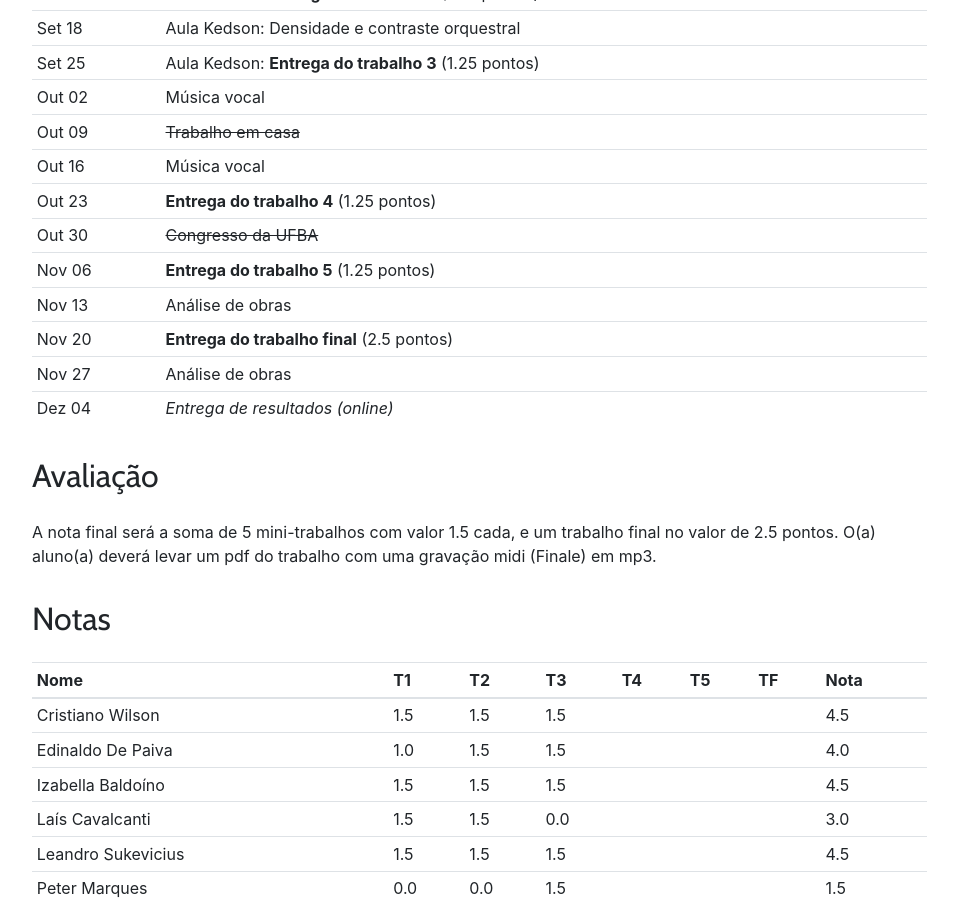
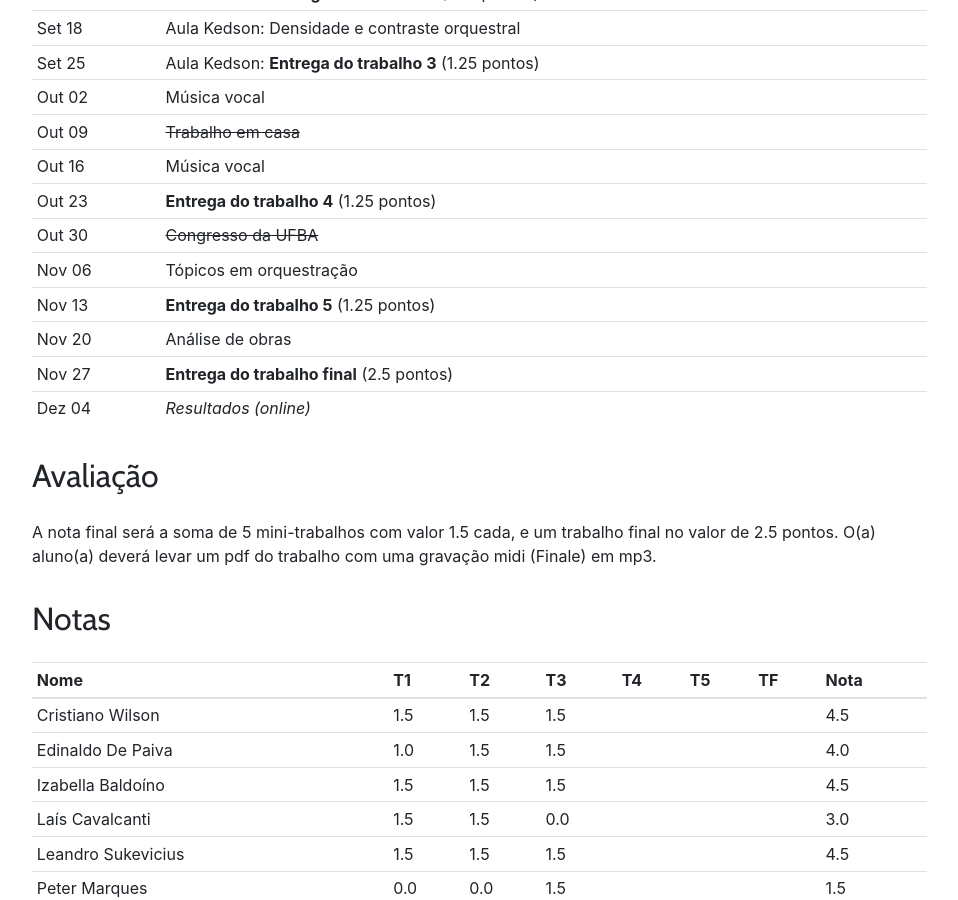
Before and after one commit to kroger/genosmus, a Jekyll site: the page built from _pedro/2019.2/musa87.md, in a window 1280 px wide and 900 px high, scrolled down 1217 px. Shown: the whole window, without its empty margins (68-1026 px from the left). Built offline with Jekyll 4.4.1, drawn with Linux system fonts in a browser that asks for light colours.

Commit message:
Mudança no calendário: melhor datas para trabalhos

```diff
--- a/_pedro/2019.2/musa87.md
+++ b/_pedro/2019.2/musa87.md
@@ -84,11 +84,11 @@ eventualidade.
 | Out 16 | Música vocal                                         |
 | Out 23 | **Entrega do trabalho 4** (1.25 pontos)              |
 | Out 30 | <del>Congresso da UFBA</del>                         |
-| Nov 06 | **Entrega do trabalho 5** (1.25 pontos)              |
-| Nov 13 | Análise de obras                                     |
-| Nov 20 | **Entrega do trabalho final** (2.5 pontos)           |
-| Nov 27 | Análise de obras                                     |
-| Dez 04 | *Entrega de resultados (online)*                     |
+| Nov 06 | Tópicos em orquestração                              |
+| Nov 13 | **Entrega do trabalho 5** (1.25 pontos)              |
+| Nov 20 | Análise de obras                                     |
+| Nov 27 | **Entrega do trabalho final** (2.5 pontos)           |
+| Dez 04 | *Resultados (online)*                                |
 {: .table .table-sm}
 
 
```
